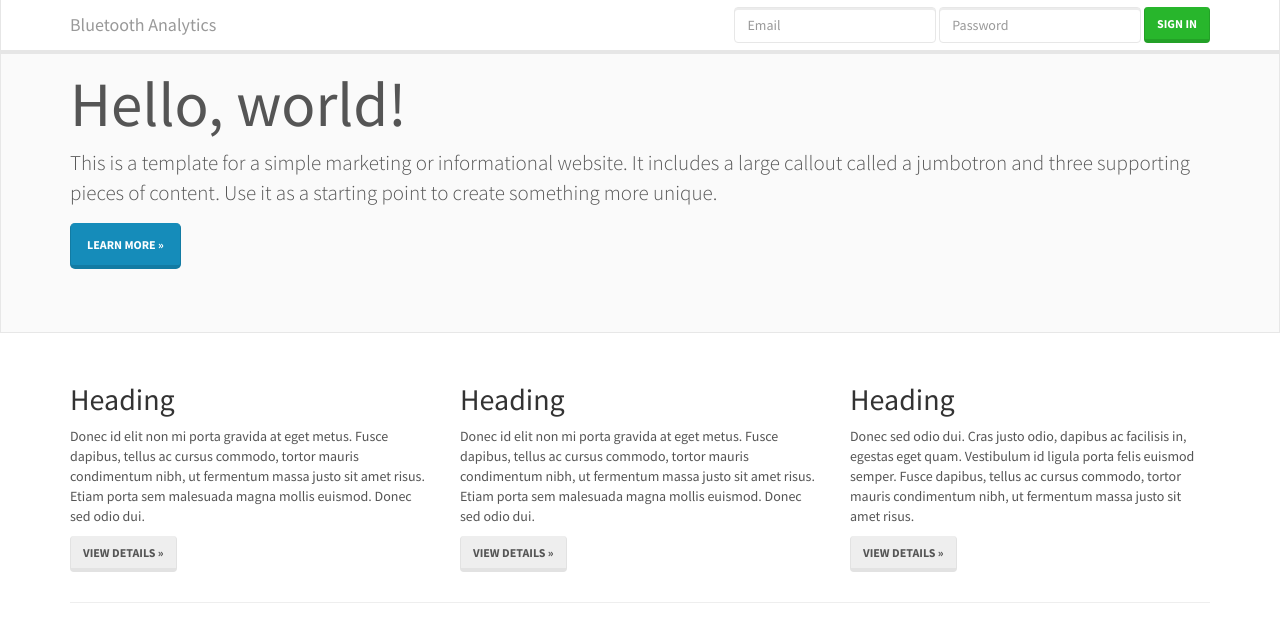
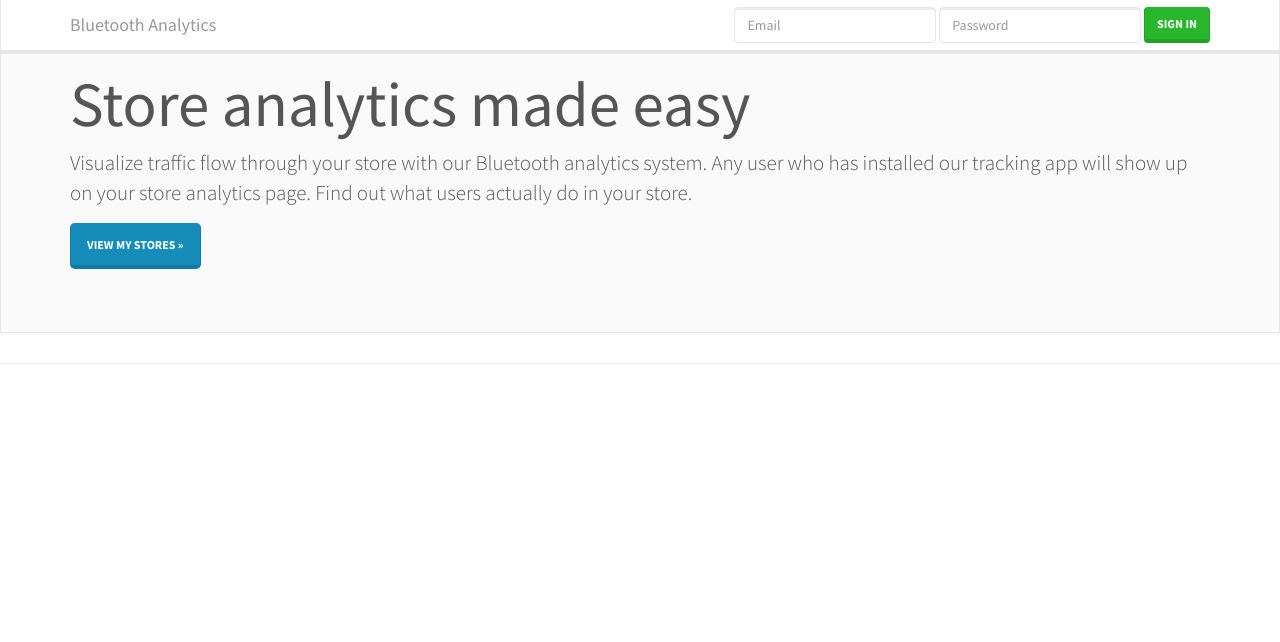
Before and after one commit to crodenkirch19/CS407, a Django app: page / in a window 1280 px wide. Shown: the top 642 px of the page. Run offline with Django 3.2, Linux system fonts and the light colour scheme; some libraries are stand-ins or nearby versions.

Commit message:
added some lame copy to the landing page

```diff
--- a/web/beacon_app/templates/index.html
+++ b/web/beacon_app/templates/index.html
@@ -4,31 +4,11 @@
     <!-- Main jumbotron for a primary marketing message or call to action -->
     <div class="jumbotron">
       <div class="container">
-        <h1>Hello, world!</h1>
-        <p>This is a template for a simple marketing or informational website. It includes a large callout called a jumbotron and three supporting pieces of content. Use it as a starting point to create something more unique.</p>
-        <p><a class="btn btn-primary btn-lg" role="button">Learn more &raquo;</a></p>
+        <h1>Store analytics made easy</h1>
+        <p>Visualize traffic flow through your store with our Bluetooth analytics system. Any user who has installed our tracking app will show up on your store analytics page. Find out what users actually do in your store. </p>
+        <p><a class="btn btn-primary btn-lg" role="button" href="stores/">View my stores &raquo;</a></p>
       </div>
     </div>
 
-    <div class="container">
-      <!-- Example row of columns -->
-      <div class="row">
-        <div class="col-md-4">
-          <h2>Heading</h2>
-          <p>Donec id elit non mi porta gravida at eget metus. Fusce dapibus, tellus ac cursus commodo, tortor mauris condimentum nibh, ut fermentum massa justo sit amet risus. Etiam porta sem malesuada magna mollis euismod. Donec sed odio dui. </p>
-          <p><a class="btn btn-default" href="#" role="button">View details &raquo;</a></p>
-        </div>
-        <div class="col-md-4">
-          <h2>Heading</h2>
-          <p>Donec id elit non mi porta gravida at eget metus. Fusce dapibus, tellus ac cursus commodo, tortor mauris condimentum nibh, ut fermentum massa justo sit amet risus. Etiam porta sem malesuada magna mollis euismod. Donec sed odio dui. </p>
-          <p><a class="btn btn-default" href="#" role="button">View details &raquo;</a></p>
-       </div>
-        <div class="col-md-4">
-          <h2>Heading</h2>
-          <p>Donec sed odio dui. Cras justo odio, dapibus ac facilisis in, egestas eget quam. Vestibulum id ligula porta felis euismod semper. Fusce dapibus, tellus ac cursus commodo, tortor mauris condimentum nibh, ut fermentum massa justo sit amet risus.</p>
-          <p><a class="btn btn-default" href="#" role="button">View details &raquo;</a></p>
-        </div>
-      </div>
-
-      <hr>
+    <hr>
 {% endblock %}
```
